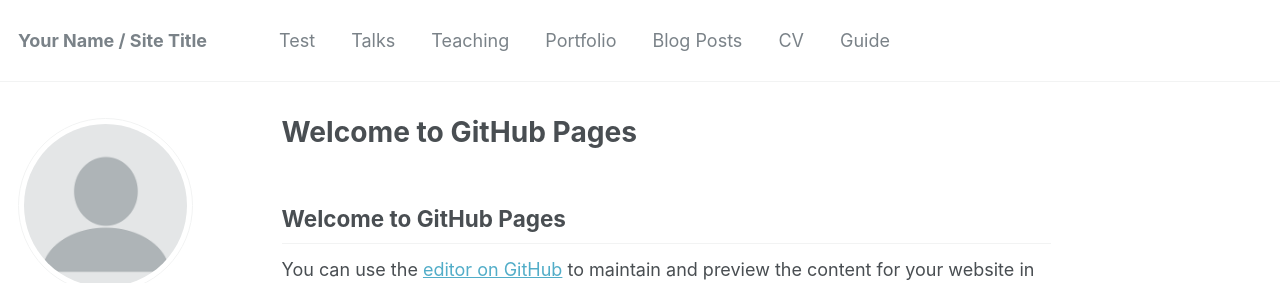
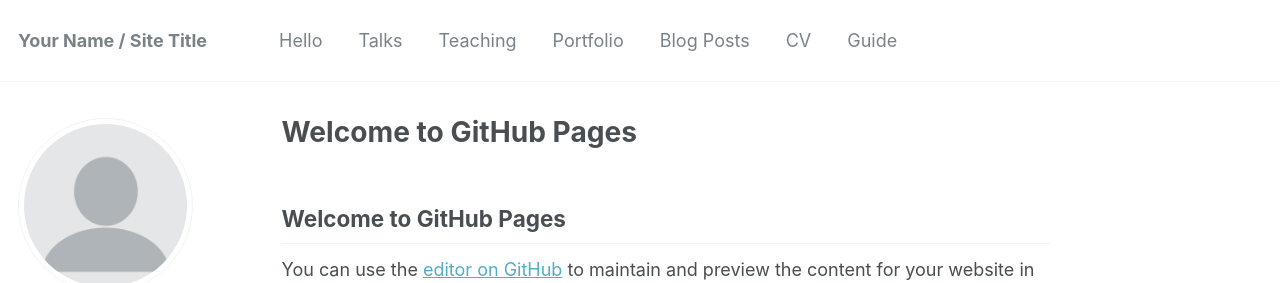
Before and after one commit to amrsharaf/DI_2021_Website, a Jekyll site: the page built from index.md, in a window 1280 px wide and 1325 px high. Shown: the top 283 px of the window. Built offline with Jekyll 4.4.1, drawn with Linux system fonts in a browser that asks for light colours; some web fonts are replaced; our own code applies the rules of GitHub Pages for plain Markdown files.

Commit message:
Update navigation.yml

```diff
--- a/_data/navigation.yml
+++ b/_data/navigation.yml
@@ -1,6 +1,6 @@
 # main links links
 main:
-  - title: "Test"
+  - title: "Hello"
     url: /publications/
 
   - title: "Talks"
```
